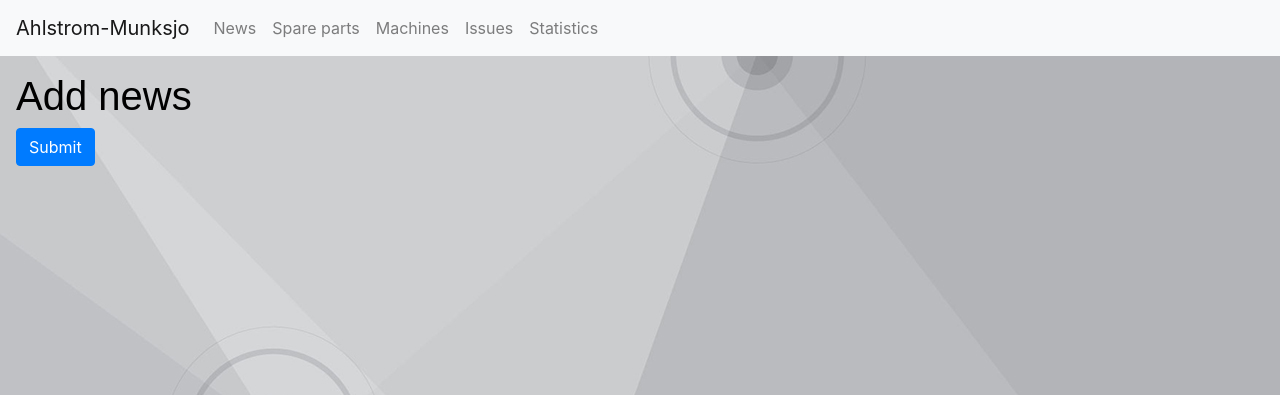
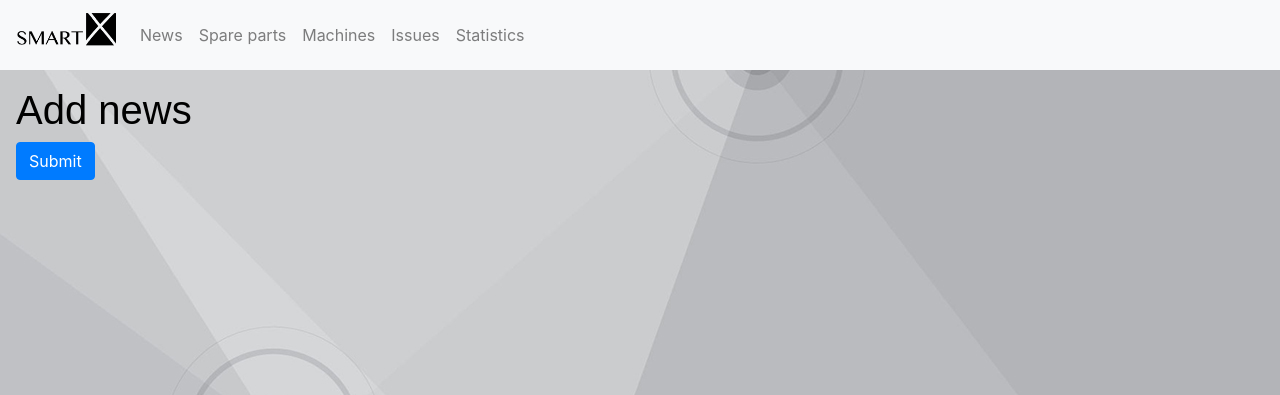
Before and after one commit to Daniilmass/Ahlstrom-hack-1, a Django app: page /machines/ in a window 1280 px wide. Shown: the top 395 px of the page. Run offline with Django 3.2, Linux system fonts and the light colour scheme; some libraries are stand-ins or nearby versions.

Commit message:
Team logo

```diff
--- a/templates/base.html
+++ b/templates/base.html
@@ -16,7 +16,7 @@
     <title>Document</title>
     <header>
         <nav class="navbar navbar-expand-lg navbar-light bg-light">
-            <a class="navbar-brand" href="#">Ahlstrom-Munksjo</a>
+            <a class="navbar-brand" href="#"><img width="100px" height="44px" src="static/logo.png"></a>
             <button class="navbar-toggler" type="button" data-toggle="collapse" data-target="#navbarToggler" aria-controls="navbarToggler" aria-expanded="false" aria-label="Toggle navigation">
               <span class="navbar-toggler-icon"></span>
             </button>
```
Also changed, not shown: static/logo.png (added).
